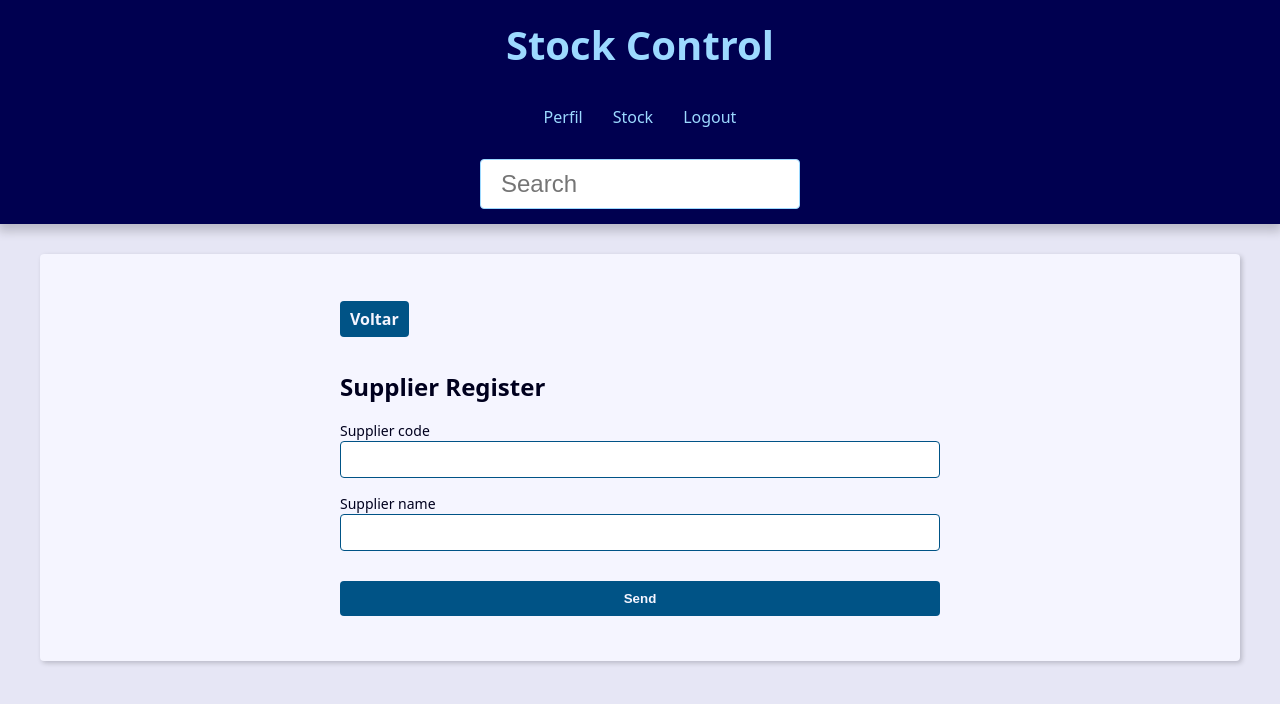
After one commit to saulozin/Project001_Python_Django_Stock, a Django app: page /stock/register-supplier/ in a window 1280 px wide. The commit adds this page. Shown: the top 704 px of the page. Run offline with Django 4.2, Linux system fonts and the light colour scheme; the visitor is signed in with stand-in values (Sample User, id 1); parts of the project's set-up code (start-up, migrations or seed data) failed here and were passed over.

Commit message:
Mudancas model Stock, add cadastro e update category e supplier

```diff
--- a/app/forms.py
+++ b/app/forms.py
@@ -1,5 +1,5 @@
 from django import forms
-from app.models import Product
+from app.models import Product, Category, Supplier
 from django.forms.widgets import DateInput
 from django.core.exceptions import ValidationError
 
@@ -11,15 +11,9 @@ class StockForm(forms.ModelForm):
             attrs= {
                 'accept': 'image/*',
             }
-        )
+        ),
+        required=False,
     )
-
-    def __init__(self, *args, **kwargs):
-        super().__init__(*args, **kwargs)
-
-        #self.fields['code'].widget.attrs.update({
-        #    'placeholder' : 'Codigo do produto'
-        #})
 
     class Meta:
         model = Product
@@ -29,16 +23,68 @@ class StockForm(forms.ModelForm):
             'location', 'description', 'category', 'supplier', 'picture',
         )
 
-        #Alterar os componentes do formulario dinamicamente de acorso com o Model
-        #widgets = {
-        #    'code': forms.TextInput(
-        #        attrs = {
-        #            'placeholder' : 'Codigo do produto'
-        #        }
-        #    )
-        #}
+    def clean_code(self):
+        code = self.cleaned_data.get('code')
+        current_code = self.instance.code
 
-    #def clean(self):
-        #cleaned_data = self.cleaned_data
-        #print(cleaned_data.get('code'))
-        #return super().clean()
+        if current_code != code:
+            if Product.objects.filter(code=code).exists():
+                self.add_error(
+                    'code',
+                    ValidationError(
+                        'Este código já existe.',
+                        code='invalid'
+                    )
+                )
+
+        return code
+
+
+class CategoryForm(forms.ModelForm):
+    class Meta:
+        model = Category
+
+        fields = (
+            'category_name',
+        )
+
+    def clean_category_name(self):
+        category_name = self.cleaned_data.get('category_name')
+        current_category_name = self.instance.category_name
+
+        if current_category_name != category_name:
+            if Category.objects.filter(category_name=category_name).exists():
+                self.add_error(
+                    'category_name',
+                    ValidationError(
+                        'Este nome de categoria já existe.',
+                        code='invalid'
+                    )
+                )
+
+        return category_name
+
+
+class SupplierForm(forms.ModelForm):
+    class Meta:
+        model = Supplier
+
+        fields = (
+            'supplier_code', 'supplier_name',
+        )
+
+    def clean_supplier_code(self):
+        supplier_code = self.cleaned_data.get('supplier_code')
+        current_supplier_code = self.instance.supplier_code
+
+        if current_supplier_code != supplier_code:
+            if Supplier.objects.filter(supplier_code=supplier_code).exists():
+                self.add_error(
+                    'supplier_code',
+                    ValidationError(
+                        'Este código de fornecedor já existe.',
+                        code='invalid'
+                    )
+                )
+
+        return supplier_code
--- a/app/models.py
+++ b/app/models.py
@@ -25,6 +25,7 @@ class Category(models.Model):
     def __str__(self) -> str:
         return f'{self.category_name}'
 
+
 class Supplier(models.Model):
     class Meta:
         verbose_name = 'Supplier'
@@ -35,6 +36,7 @@ class Supplier(models.Model):
 
     def __str__(self) -> str:
         return f'{self.supplier_name}'
+
 
 class Product(models.Model):
     class Meta:
--- a/app/templates/app/product.html
+++ b/app/templates/app/product.html
@@ -16,7 +16,7 @@
         <p><b>Quantity:</b> {{ product.quantity }}</p>
         <p><b>Location:</b> {{ product.location }}</p>
         <p><b>Category:</b> {{ product.category.category_name }}</p>
-        <p><b>Supplier:</b> {{ product.supplier }}</p>
+        <p><b>Supplier:</b> {{ product.supplier.supplier_name }}</p>
         <p><b>Description:</b> {{ product.description }}</p>
         {% if product.picture %}
         <p><img src="{{ product.picture.url }}" alt="{{product.code}} {{product.name}}"></p>
--- /dev/null
+++ b/app/templates/app/register_supplier.html
@@ -0,0 +1,52 @@
+{% extends 'global/base.html' %}
+
+{% block content %}
+<div class="form-wrapper">
+    <div class="product-links">
+        <a href="{% url 'app:stock' %}" class="btn btn-link">
+            Voltar
+        </a>
+    </div>
+    <h2>Supplier Register</h2>
+    <form action="{{ form_action }}" method="POST" enctype="multipart/form-data">
+
+        {% csrf_token %}
+
+        <div class="form-content">
+
+            {% for field in form %}
+            <div class="form-group">
+                <label for="{{ field.id_for_label }}">{{ field.label }}</label>
+                {{ field }}
+                {{ field.errors }}
+                {%if field.help_text%}
+                <p class="help-text">{{ field.help_text }}</p>
+                {% endif %}
+            </div>
+                {% if field.name == 'picture' and field.value.url %}
+                <div class="form-group">
+                    <img src="{{ field.value.url }}" alt="{{ product.code }} {{ product.name }}">
+                </div>
+                {% endif %}
+            {% endfor %}
+
+        </div>
+
+        {% if form.non_field_errors %}
+        <div class="form-content">
+            <div class="form-group">
+                <div class="message error">
+                    {{ form.non_field_errors }}
+                </div>
+            </div>
+        </div>
+        {% endif %}
+
+        <div class="form-content">
+            <div class="form-group">
+            <button class="btn" type="submit">Send</button>
+            </div>
+        </div>
+    </form>
+</div>
+{% endblock content %}
--- a/app/templates/app/update_product.html
+++ /dev/null
@@ -1,5 +0,0 @@
-{% extends 'global/base.html' %}
-
-{% block content %}
-    <h1>Product Update</h1>
-{% endblock content %}
--- a/app/urls.py
+++ b/app/urls.py
@@ -5,9 +5,18 @@ app_name = 'app'
 
 urlpatterns = [
     path('search/', views.search, name="search"),
+    path('<str:category_name>/update-category/', views.updateCategory, name="update-category"),
+    path('<str:supplier_name>/update-supplier/', views.updateSupplier, name="update-supplier"),
+    path('<str:product_code>/update-product/', views.updateProduct, name="update-product"),
+
+    path('<str:product_code>/remove-product/', views.removeProduct, name="remove-product"),
+
+    path('<str:product_code>/product-detail/', views.productDetail, name="product-detail"),
+    path('<str:category_name>/category-detail/', views.categoryDetail, name="category-detail"),
+    path('<str:supplier_name>/supplier-detail/', views.supplierDetail, name="supplier-detail"),
+
+    path('register-product/', views.registerProduct, name="register-product"),
+    path('register-category/', views.registerCategory, name="register-category"),
+    path('register-supplier/', views.registerSupplier, name="register-supplier"),
     path('', views.stock, name="stock"),
-    path('register-product/', views.registerProduct, name="register-product"),
-    path('<str:product_code>/update/', views.updateProduct, name="update-product"),
-    path('<str:product_code>/remove-product/', views.removeProduct, name="remove-product"),
-    path('<str:product_code>/detail/', views.productDetail, name="product-detail"),
 ]
--- a/app/views/stock_forms.py
+++ b/app/views/stock_forms.py
@@ -1,8 +1,9 @@
 from django.shortcuts import render, redirect, get_object_or_404
-from app.forms import StockForm
+from app.forms import StockForm, CategoryForm, SupplierForm
 from django.urls import reverse
-from app.models import Product
+from app.models import Product, Category, Supplier
 from django.contrib.auth.decorators import login_required
+from django.contrib import messages
 
 @login_required(login_url='perfil:login')
 def registerProduct(request):
@@ -13,9 +14,11 @@ def registerProduct(request):
         form = StockForm(request.POST, request.FILES)
 
         if form.is_valid():
-            #print('Form é válido')
             product = form.save()
-            return redirect('app:update-product', product_code=product.code)
+            messages.success(request, 'Produto cadastrado com sucesso!')
+            return redirect('app:product-detail', product_code=product.code)
+
+        messages.error(request, 'Não foi possível cadastrar o produto!')
 
         context = {
             'form': form,
@@ -40,6 +43,80 @@ def registerProduct(request):
     )
 
 @login_required(login_url='perfil:login')
+def registerCategory(request):
+    form_action_category = reverse('app:register-category')
+
+    if request.method == 'POST':
+
+        form_category = CategoryForm(request.POST, request.FILES)
+
+        if form_category.is_valid():
+            category = form_category.save()
+            messages.success(request, 'Categoria cadastrada com sucesso!')
+            return redirect('app:stock')
+
+        messages.error(request, 'Não foi possível cadastrar a categoria!')
+
+        context = {
+            'form': form_category,
+            'form_action': form_action_category,
+        }
+
+        return render(
+            request,
+            'app/register_category.html',
+            context,
+        )
+
+    context = {
+        'form': CategoryForm(),
+        'form_action': form_action_category,
+    }
+
+    return render(
+        request,
+        'app/register_category.html',
+        context,
+    )
+
+@login_required(login_url='perfil:login')
+def registerSupplier(request):
+    form_action_supplier = reverse('app:register-supplier')
+
+    if request.method == 'POST':
+
+        form = SupplierForm(request.POST, request.FILES)
+
+        if form.is_valid():
+            supplier = form.save()
+            messages.success(request, 'Fornecedor cadastrado com sucesso!')
+            return redirect('app:stock')
+
+        messages.error(request, 'Não foi possível cadastrar o fornecedor!')
+
+        context = {
+            'form': form,
+            'form_action': form_action_supplier,
+        }
+
+        return render(
+            request,
+            'app/register_supplier.html',
+            context,
+        )
+
+    context = {
+        'form': SupplierForm(),
+        'form_action': form_action_supplier,
+    }
+
+    return render(
+        request,
+        'app/register_supplier.html',
+        context,
+    )
+
+@login_required(login_url='perfil:login')
 def updateProduct(request, product_code):
     product = get_object_or_404(Product, code=product_code)
     form_action = reverse('app:update-product', args=(product_code,))
@@ -49,9 +126,11 @@ def updateProduct(request, product_code):
         form = StockForm(request.POST, request.FILES, instance=product)
 
         if form.is_valid():
-            #print('Form é válido')
             product = form.save()
+            messages.success(request, 'Produto atualizado com sucesso!')
             return redirect('app:update-product', product_code=product.code)
+
+        messages.error(request, 'Não foi possível atualizar o produto!')
 
         context = {
             'form': form,
@@ -77,6 +156,84 @@ def updateProduct(request, product_code):
     )
 
 @login_required(login_url='perfil:login')
+def updateCategory(request, category_name):
+    category = get_object_or_404(Category, category_name=category_name)
+    form_action = reverse('app:update-category', args=(category_name,))
+
+    if request.method == 'POST':
+
+        form = CategoryForm(request.POST, request.FILES, instance=category)
+
+        if form.is_valid():
+            category = form.save()
+            messages.success(request, 'Categoria atualizada com sucesso!')
+            return redirect('app:update-category', category_name=category.category_name)
+
+        messages.error(request, 'Não foi possível atualizar a categoria!')
+
+        context = {
+            'form': form,
+            'form_action': form_action,
+        }
+
+        return render(
+            request,
+            'app/register_category.html',
+            context,
+        )
+
+    context = {
+        'form': CategoryForm(),
+        'form': CategoryForm(instance=category),
+        'form_action': form_action,
+    }
+
+    return render(
+        request,
+        'app/register_category.html',
+        context,
+    )
+
+@login_required(login_url='perfil:login')
+def updateSupplier(request, supplier_name):
+    supplier = get_object_or_404(Supplier, supplier_name=supplier_name)
+    form_action = reverse('app:update-supplier', args=(supplier_name,))
+
+    if request.method == 'POST':
+
+        form = SupplierForm(request.POST, request.FILES, instance=supplier)
+
+        if form.is_valid():
+            supplier = form.save()
+            messages.success(request, 'Fornecedor atualizado com sucesso!')
+            return redirect('app:update-supplier', supplier_name=supplier.supplier_name)
+
+        messages.error(request, 'Não foi possível atualizar o fornecedor!')
+
+        context = {
+            'form': form,
+            'form_action': form_action,
+        }
+
+        return render(
+            request,
+            'app/register_supplier.html',
+            context,
+        )
+
+    context = {
+        'form': SupplierForm(),
+        'form': SupplierForm(instance=supplier),
+        'form_action': form_action,
+    }
+
+    return render(
+        request,
+        'app/register_supplier.html',
+        context,
+    )
+
+@login_required(login_url='perfil:login')
 def removeProduct(request, product_code):
     product = get_object_or_404(Product, code=product_code)
 
```
Also changed, not shown: app/templates/app/category.html (added, +18 -0 lines), app/templates/app/register_category.html (added, +52 -0 lines), app/templates/app/stock.html (+20 -2 lines), app/templates/app/supplier.html (added, +18 -0 lines), app/views/stock_views.py (+25 -1 lines).
